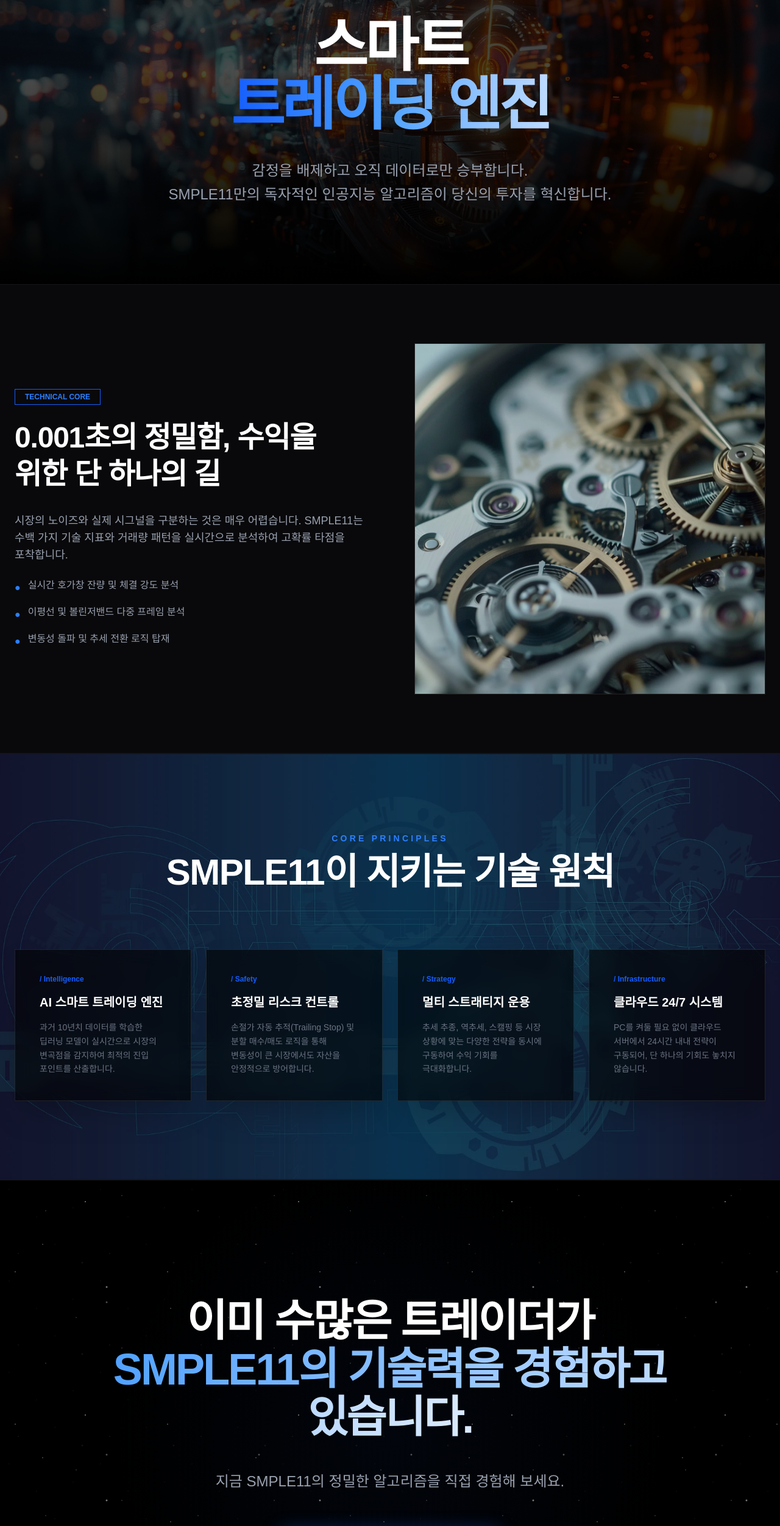
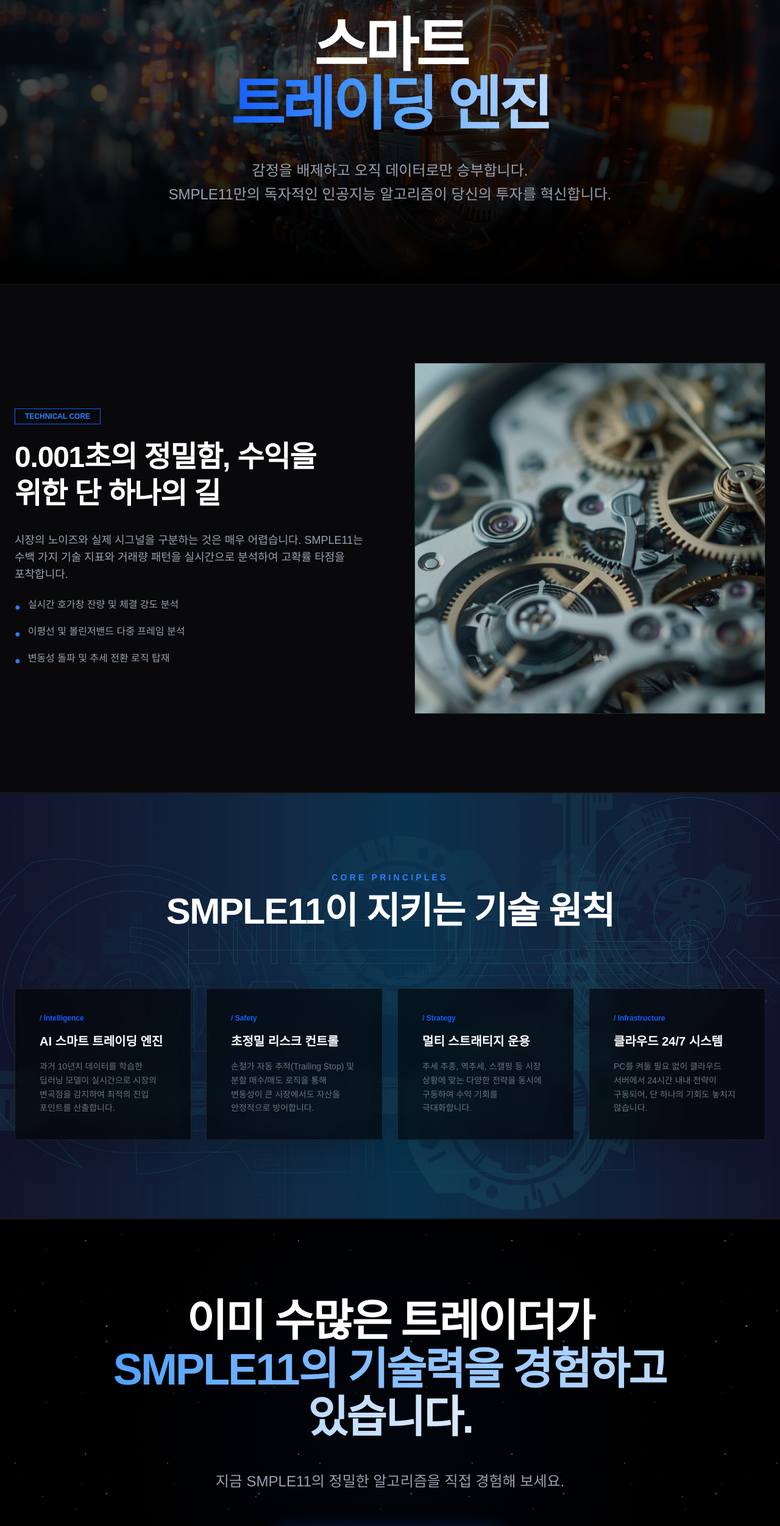
Before and after one commit to yunana88a-beep/seonmul-saempeul11_01, a Next.js app: page /program in a window 1280 px wide. Shown: the part 234-2737 px from the top of the page at 61% size. Built offline with nearby package versions, Linux system fonts and the light colour scheme.

Commit message:
qwrasfasfdsf

```diff
--- a/src/app/program/page.tsx
+++ b/src/app/program/page.tsx
@@ -69,7 +69,7 @@
       </section>
 
       {/* 2. Technical Core: 모바일 여백(py-16) 축소 */}
-      <section className="py-16 md:py-24 px-6 border-y border-white/5 bg-zinc-950 overflow-hidden">
+      <section className="py-8 md:py-32 px-6 border-y border-white/5 bg-zinc-950 overflow-hidden">
         <div className="max-w-7xl mx-auto">
           <div className="grid lg:grid-cols-2 gap-12 md:gap-20 items-center">
             <div>
@@ -158,7 +158,7 @@
       </section>
 
       {/* 4. Bottom CTA: 모바일 여백(py-24) 축소 및 가로 스크롤 방지 */}
-      <section className="relative py-24 md:py-48 px-6 text-center border-t border-white/10 overflow-hidden CTASection">
+      <section className="relative py-8 md:py-32 px-6 text-center border-t border-white/10 overflow-hidden CTASection">
         <StarfieldBackground />
 
         <div className="relative z-10 CTAContent max-w-5xl mx-auto flex flex-col items-center">
--- a/src/app/trial/page.tsx
+++ b/src/app/trial/page.tsx
@@ -96,7 +96,7 @@
       </section>
 
       {/* 2. Process Steps */}
-      <section className="relative py-20 md:py-32 px-6 overflow-hidden border-y border-white/5 bg-zinc-950 FeaturesSection">
+      <section className="relative py-8 md:py-32 px-6 overflow-hidden border-y border-white/5 bg-zinc-950 FeaturesSection">
         <div className="absolute inset-0 z-0">
           <Image
             src="/images/process-bg.webp"
@@ -167,7 +167,7 @@
       </section>
 
       {/* 3. Bottom CTA */}
-      <section className="relative py-24 md:py-48 px-6 text-center border-t border-white/10 overflow-hidden CTASection">
+      <section className="relative py-8 md:py-32 px-6 text-center border-t border-white/10 overflow-hidden CTASection">
         <StarfieldBackground />
 
         <div className="relative z-10 max-w-5xl mx-auto flex flex-col items-center">
--- a/src/components/home/CustomerSupport.tsx
+++ b/src/components/home/CustomerSupport.tsx
@@ -75,7 +75,7 @@
   }, []);
 
   return (
-    <section className="relative py-16 md:py-32 px-6 overflow-hidden border-y border-white/5 bg-black">
+    <section className="relative py-8 md:py-32 px-6 overflow-hidden border-y border-white/5 bg-black">
       <StarfieldBackground />
 
       <div className="relative z-10 max-w-5xl mx-auto text-center">
```
